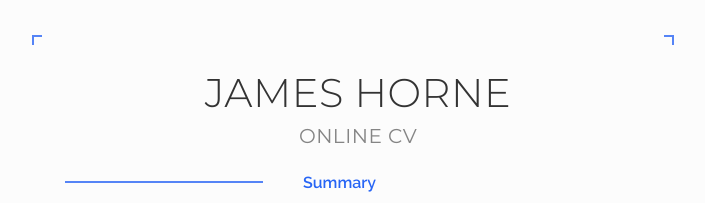
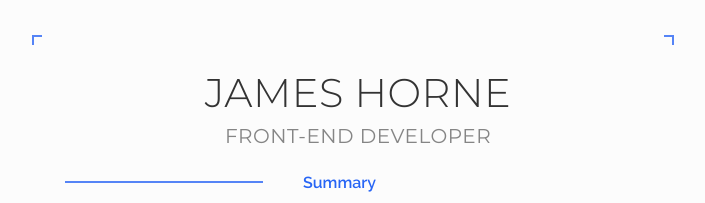
Before and after one commit to jamesahorne/portfolio-vue, a Vue app in the folder client/: page / in a window 1280 px wide. Shown: the part 3480-3683 px from the top of the page, without its empty margins (282-987 px from the left). Built offline with nearby package versions, Linux system fonts and the light colour scheme.

Commit message:
✏️ Change cv subtitle

```diff
--- a/client/src/components/Cv.vue
+++ b/client/src/components/Cv.vue
@@ -5,7 +5,7 @@
       <div class="cv__main">
         <header class="cv__header">
           <h1 class="cv__title">James Horne</h1>
-          <h2 class="cv__subtitle">Online CV</h2>
+          <h2 class="cv__subtitle">Front-End Developer</h2>
         </header>
         <div class="cv__layout">
           <section class="cv__primary">
```
